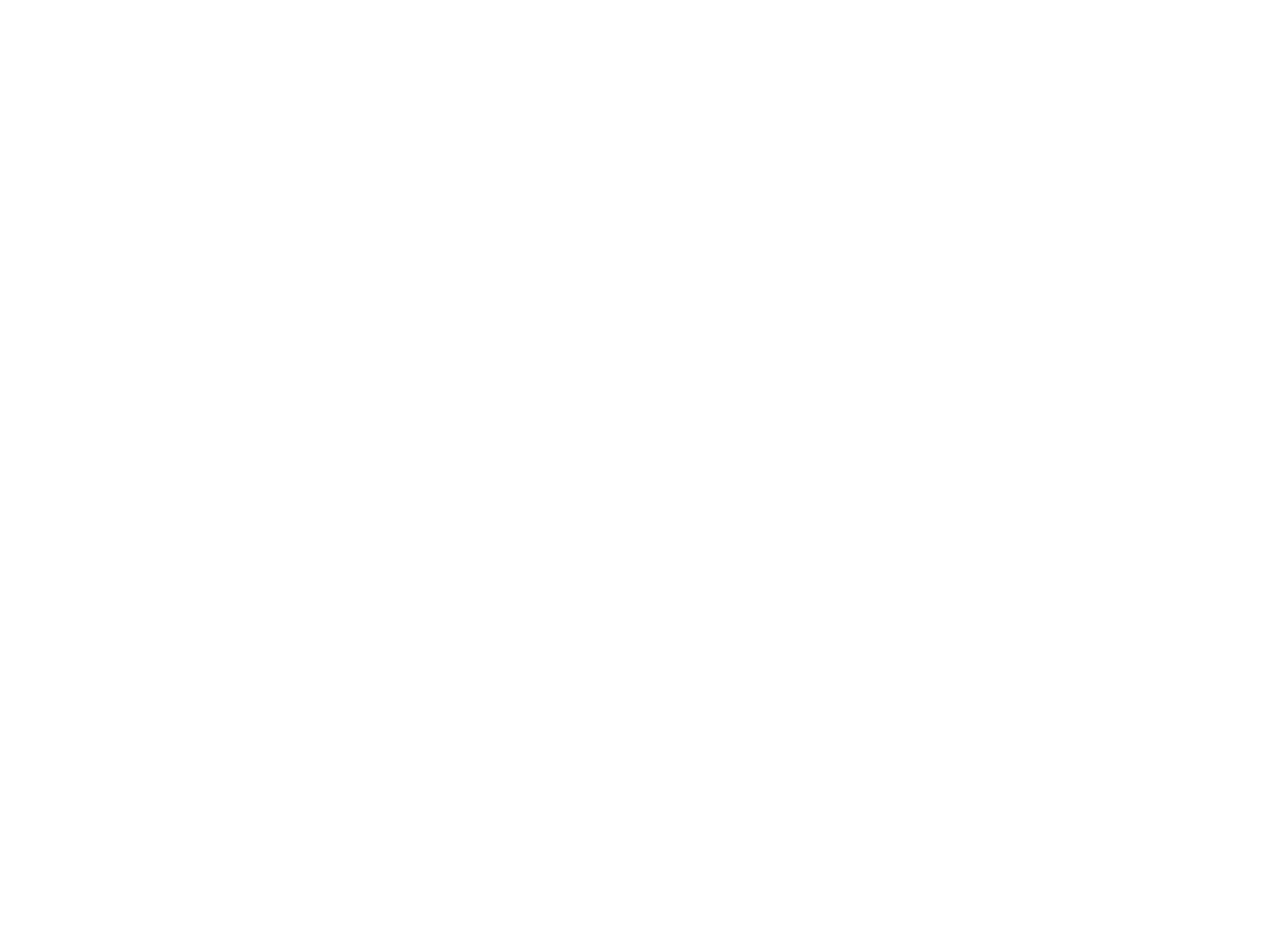
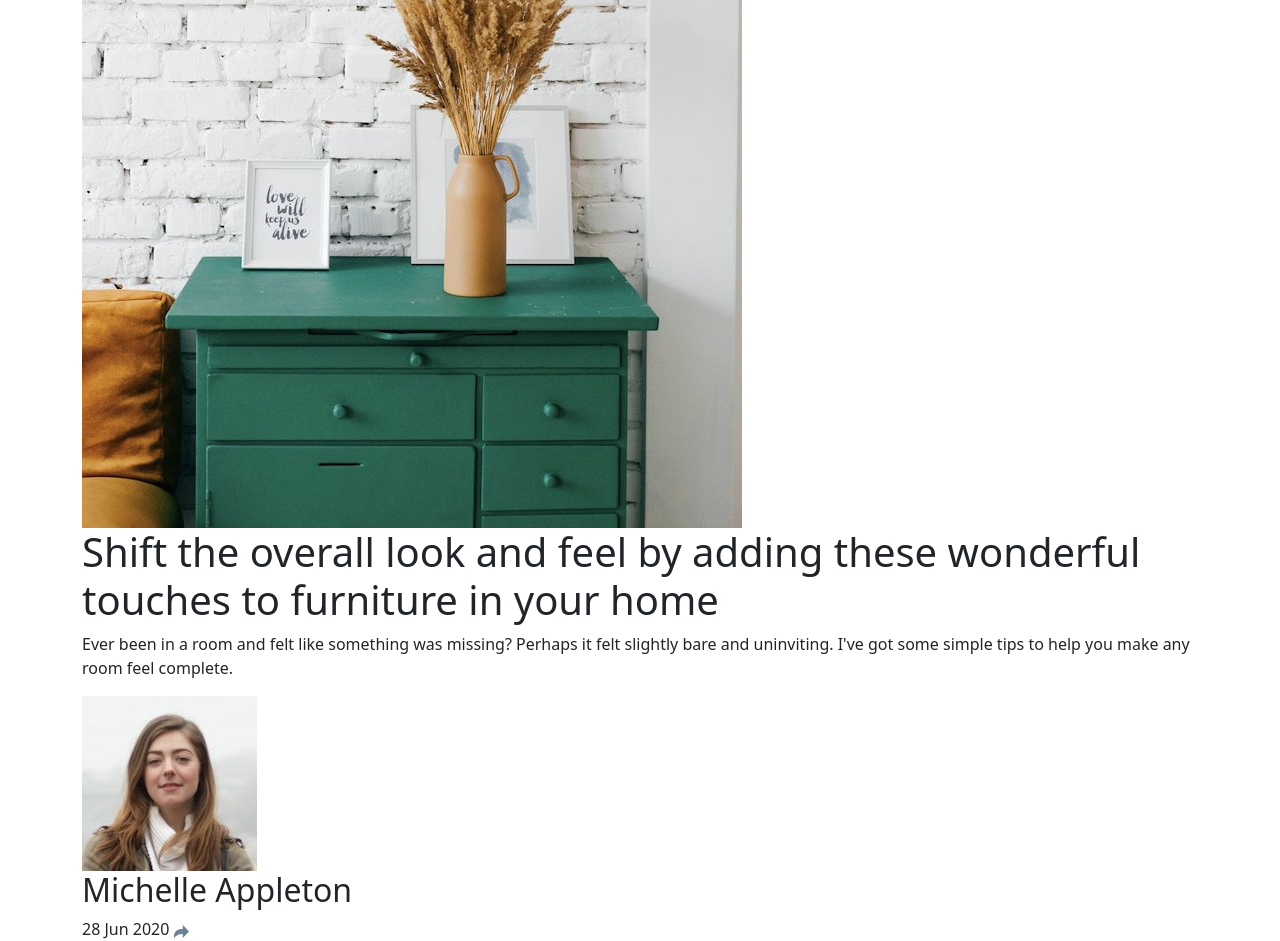
Before and after one commit to aronilie/202207-w2ch1-aron-ilie, a website: page index.html in a window 1280 px wide. Before the commit the page ends 800 px from the top, so only its background shows below. Drawn offline with nearby package versions, Linux system fonts and the light colour scheme.

Commit message:
Setted the HTML structure

```diff
--- a/index.html
+++ b/index.html
@@ -12,5 +12,38 @@
     />
     <title>Article preview component</title>
   </head>
-  <body></body>
+  <body>
+    <main>
+      <article class="container">
+        <section>
+          <img
+            src="images/article-preview/drawers.jpg"
+            alt="Animalist furniture"
+          />
+        </section>
+        <section>
+          <div>
+            <h1>
+              Shift the overall look and feel by adding these wonderful touches
+              to furniture in your home
+            </h1>
+            <p>
+              Ever been in a room and felt like something was missing? Perhaps
+              it felt slightly bare and uninviting. I've got some simple tips to
+              help you make any room feel complete.
+            </p>
+          </div>
+          <div>
+            <img
+              src="images/article-preview/avatar-michelle.jpg"
+              alt="Avatar of a woman"
+            />
+            <h2>Michelle Appleton</h2>
+            <span>28 Jun 2020</span>
+            <img src="images/article-preview/icon-share.svg" alt="Share icon" />
+          </div>
+        </section>
+      </article>
+    </main>
+  </body>
 </html>
```
